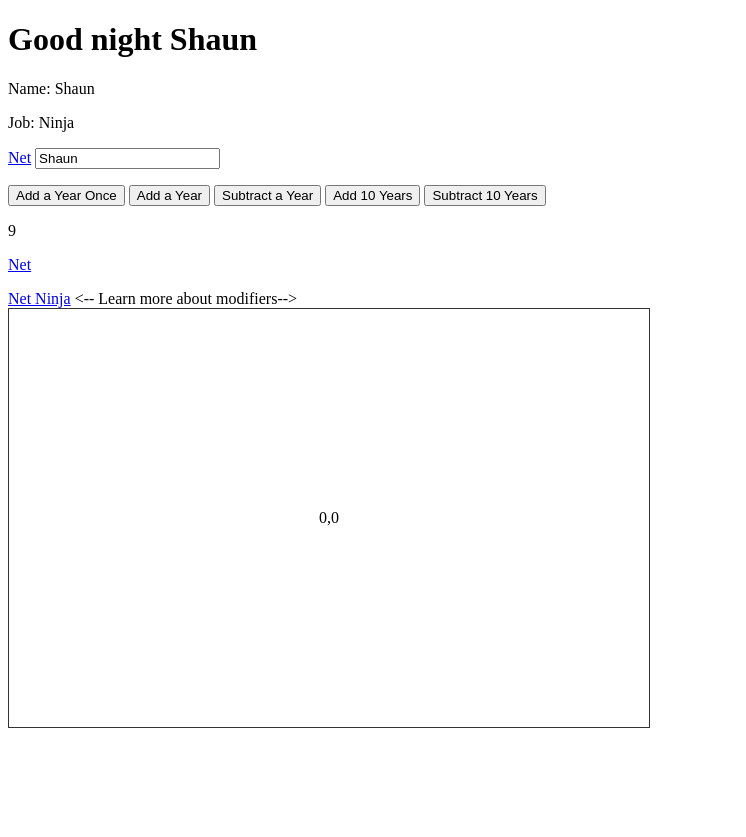
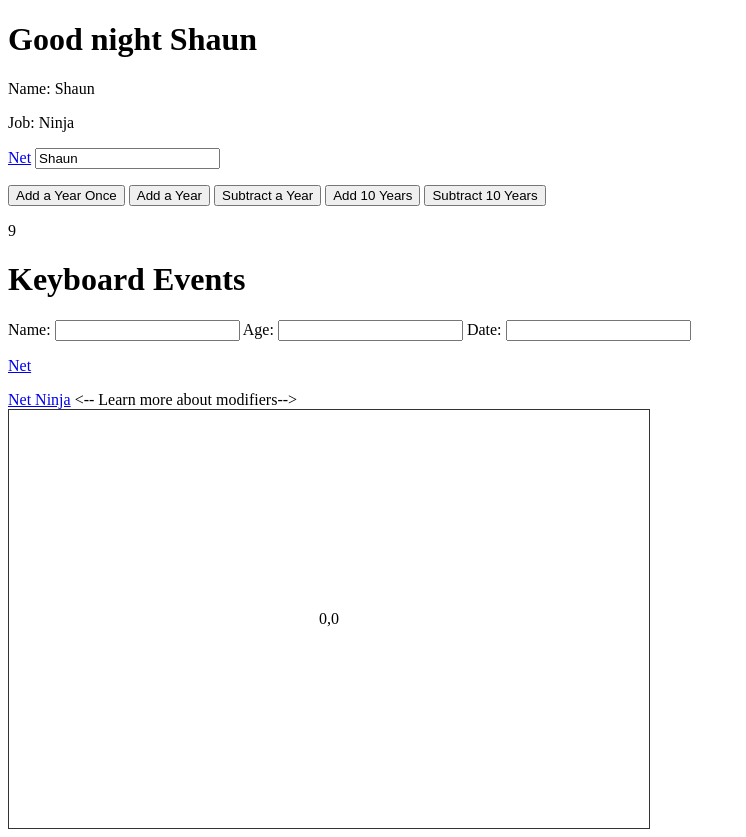
Before and after one commit to RoamingAroundRome/vuetuts, a plain HTML site: page index.html in a window 1280 px wide. Shown: the whole page, without its empty margins (0-746 px from the left). Before the commit the page ends 800 px from the top, so only its background shows below. Drawn offline with nearby package versions, Linux system fonts and the light colour scheme.

Commit message:
Finished #7

```diff
--- a/app.js
+++ b/app.js
@@ -27,6 +27,9 @@ methods: {
     },
     click: function(){
         alert('GWAPO KO');
+    },
+    logname: function(){
+        console.log('your entered')
     }
 }
 
--- a/index.html
+++ b/index.html
@@ -22,6 +22,15 @@
         <button v-on:dblclick="subtract(10)">Subtract 10 Years</button>
         <p>{{ num }}</p>
       </div>
+      <div>
+          <h1> Keyboard Events </h1>
+          <label>Name:</label>
+          <input type="text" v-on:keyup.enter="logName"/>
+          <label>Age:</label>
+          <input type="number" v-on:keyup="logAge">
+          <label>Date:</label>
+          <input type="datetime" v-on:keyup="logNDate"/>
+        </div>
       <p v-html="websiteTag"></p>
       <a v-on:click.prevent="click" href="website">Net Ninja</a>
       <-- Learn more about modifiers-->
```
